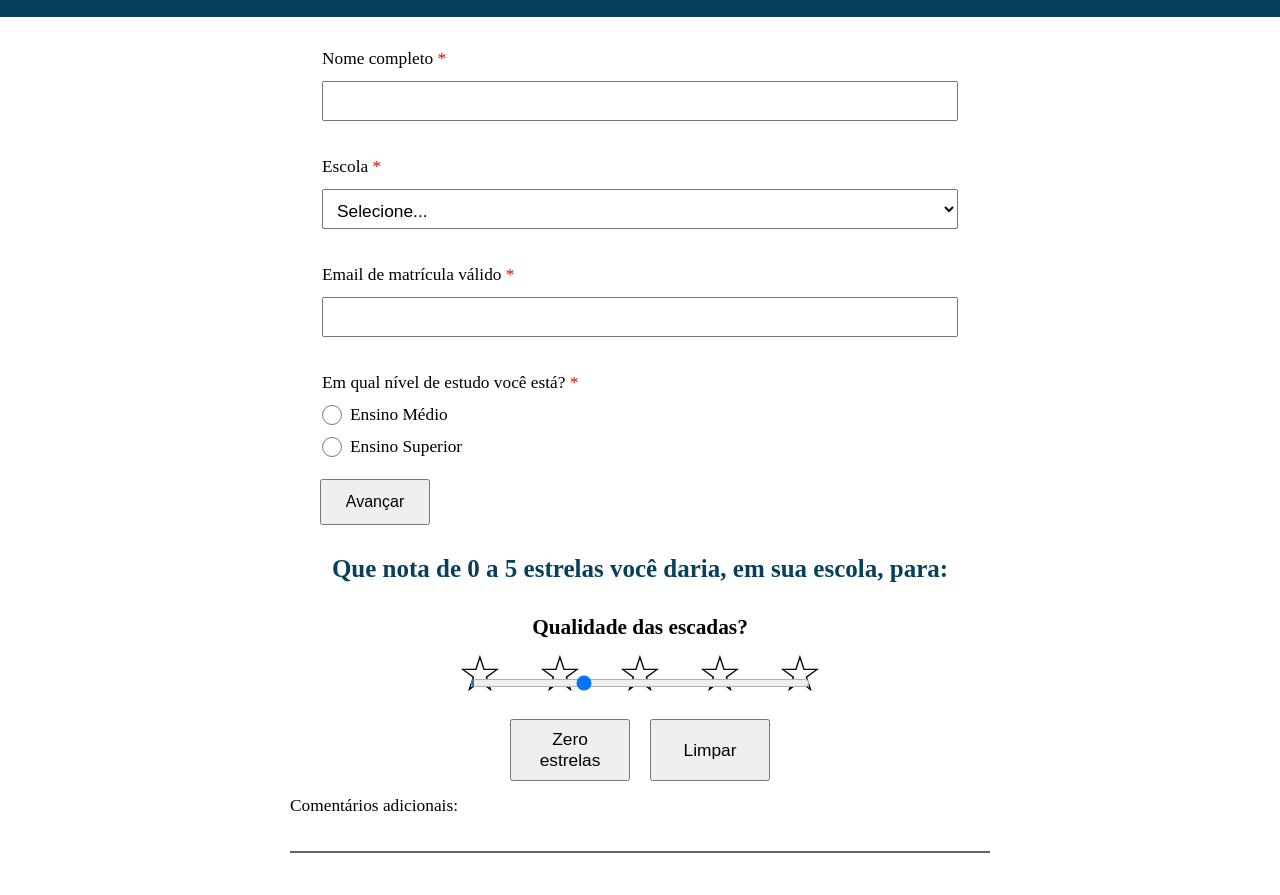
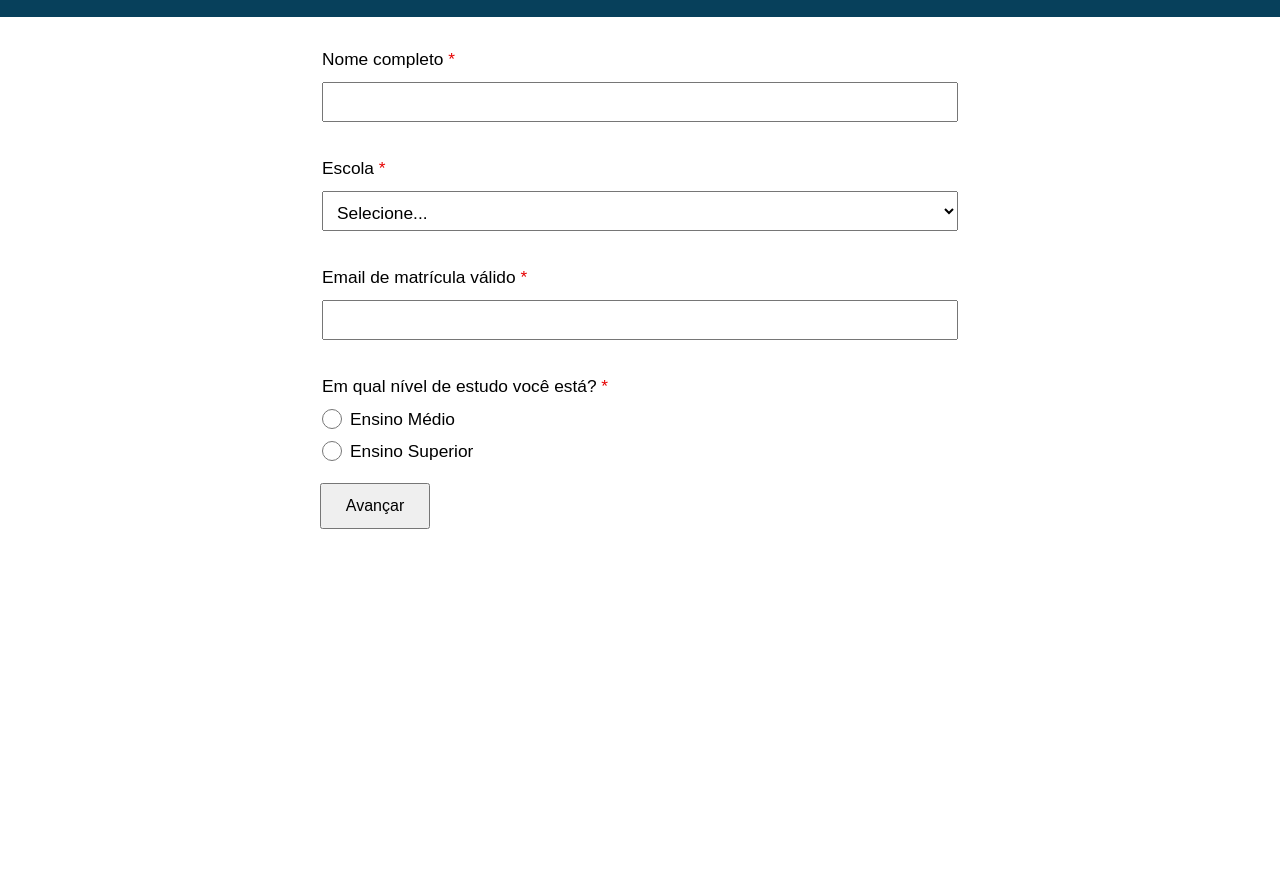
Before and after one commit to guirodrigues26/feira-tecnico-2025, a plain HTML site: page form/form.html in a window 1280 px wide. Shown: the part 57-952 px from the top of the page. After the commit the page ends 800 px from the top, so only its background shows below. Drawn offline with Linux system fonts and the light colour scheme.

Commit message:
pequenas funcionalidades

```diff
--- a/form/form.css
+++ b/form/form.css
@@ -56,6 +56,7 @@ nav{
 main {
     margin: 0 auto;
     display: flex;
+    font-family: 'Poppins', sans-serif;
 }
 
 form {
@@ -145,7 +146,7 @@ fieldset {
 }
 
 #q {
-    font-size: 25px;
+    font-size: 22px;
     font-weight: bold;
     margin: 30px 0;
     color: #07405b;
@@ -166,11 +167,16 @@ fieldset {
 .rating {
     margin-top: 35px;
     width: 340px;
+    /*opacity: 0;*/
+}
+
+.rating:hover {
+    cursor: pointer;
 }
 
 .rating-stars {
     position: relative;
-    bottom: 46.5px;
+    bottom: 47.5px;
     display: grid;
     width: 400px;
     max-width: 100%;
@@ -213,8 +219,8 @@ fieldset {
     border-left: none;
     border-right: none;
     font-size: 12pt;
-    margin-top: 14px;
-    padding-bottom: 3px;
+    margin-top: 10px;
+    padding-bottom: 4px;
 }
 
 .comments input:focus {
@@ -228,3 +234,12 @@ hr {
     border: none;
     border-top: 2px solid #0a8ac5;
 }
+
+.addenda {
+    color: #0f6f9b;
+    font-style: italic;
+}
+
+.addenda + .addenda {
+    margin-top: 10px;
+}
--- a/form/form.html
+++ b/form/form.html
@@ -7,8 +7,8 @@
     <title>Formulário - MaPOA</title>
 </head>
 <body>
+    <header>
     <div class="background-azul">
-<header>
         <div class="container">
             <nav>
                 <div class="logo">
@@ -24,8 +24,7 @@
         </div>
     </header>
     <main>
-    <form>
-        <div id="pii">
+        <form id="pii" style="display:flex">
             <fieldset data-pii="1" class="pii-question">
                 <label class="pii-input-label" for="1-nome">Nome completo&nbsp;<span class="ob">*</span></label>
                 <input name="nome" class="pii-input" id="1-nome" type="text" required>
@@ -35,7 +34,6 @@
                 <label class="pii-input-label" for="2-escola">Escola&nbsp;<span class="ob">*</span></label>
                 <select name="escola" class="pii-input" id="2-escola" list="escolas" type="text" placeholder="Selecione" required>
                     <option value="" id="escolas-empty">Selecione...</option>
-                    <!--DEIXAR EM ORDEM ALFABÉTICA!!-->
                     <option value="lorem">Escola Municipal Lorem</option>
                     <option value="ipsum">Escola Ipsum</option>
                     <option value="dolor">Escola Santa Dolor</option>
@@ -72,60 +70,67 @@
                     <label class="pii-radio-label" for="4-q2">Ensino Superior</label>
                 </div>
             </fieldset>
-            <button id="pii-submit" type="submit">Avançar</button>
-            <!--<button id="pii-submit" onclick="piiSubmit()">Avançar</button>-->
+            <button id="pii-submit" type="submit" >Avançar</button>
+        </form>
 
-        <!--protótipo, depois isso vai ser um form-->
-        <div id="main-form">
+        <form id="main-form" style="display:none">
+            <p class="addenda">Preencha, no mínimo, cinco respostas</p>
+            <p class="addenda">Comentários são opcionais, e campos em branco serão ignorados</p>
             <p id="q">Que nota de 0 a 5 estrelas você daria, em sua escola, para:</p>
             <fieldset class="question" data-question="0">
                 <label class="question-label" for="question-0">Qualidade das escadas?</label>
-                <input class="rating" id="question-0" type="range" min="1" max="5" value="0">
+                <input class="rating" id="question-0"  type="range" min="1" max="5" value="0">
                     <div class="rating-stars">
                         <span>☆</span><span>☆</span><span>☆</span><span>☆</span><span>☆</span>
                     </div>
+                <div class="test"></div>
                 <div class="button-container">
-                    <button type="" class="no-stars">Zero estrelas</button>
-                    <button type="" class="clear-answer">Limpar</button>
+                    <button type="button" class="clear-stars">Zero estrelas</button>
+                    <button type="button" class="clear-answer">Limpar</button>
                 </div>
                 <div class="comments">
                     <label for="comments-0">Comentários adicionais:</label>
                     <input id="comments-0" type="text">
                 </div>
             </fieldset>
+
             <hr>
+
             <fieldset class="question" data-question="1">
                 <label class="question-label" for="question-1">Qualidade do uniforme?</label>
                 <input class="rating" id="question-1" type="range" min="1" max="5" value="0">
                     <div class="rating-stars">
                         <span>☆</span><span>☆</span><span>☆</span><span>☆</span><span>☆</span>
                     </div>
+                <div class="test">0</div>
                 <div class="button-container">
-                    <button type="" class="no-stars">Zero estrelas</button>
-                    <button type="" class="clear-answer">Limpar</button>
+                    <button type="button" class="clear-stars">Zero estrelas</button>
+                    <button type="button" class="clear-answer">Limpar</button>
                 </div>
                 <div class="comments">
                     <label for="comments-1">Comentários adicionais:</label>
                     <input id="comments-1" type="text">
                 </div>
             </fieldset>
+
             <hr>
+
             <fieldset class="question" data-question="2">
                 <label class="question-label" for="question-2">Qualidade do almoço?</label>
                 <input class="rating" id="question-2" type="range" min="1" max="5" value="0">
                     <div class="rating-stars">
                         <span>☆</span><span>☆</span><span>☆</span><span>☆</span><span>☆</span>
                     </div>
+                <div class="test">0</div>
                 <div class="button-container">
-                    <button type="" class="no-stars">Zero estrelas</button>
-                    <button type="" class="clear-answer">Limpar</button>
+                    <button type="button" class="clear-stars">Zero estrelas</button>
+                    <button type="button" class="clear-answer">Limpar</button>
                 </div>
                 <div class="comments">
                     <label for="comments-2">Comentários adicionais:</label>
                     <input id="comments-2" type="text">
                 </div>
             </fieldset>
-        </div>
         </form>
     </main>
     <script src="form.js"></script>
--- a/form/form.js
+++ b/form/form.js
@@ -1,14 +1,31 @@
-const piiContainer = document.getElementById("pii");
+const piiForm = document.getElementById('pii');
+const piiSubmit = document.getElementById("pii-submit");
+const mainForm = document.getElementById('main-form');
+const questions = document.querySelectorAll('.question');
+let answeredQuestions = 0;
 
-const listaEscolas =
-    [
-        "Escola Municipal Lorem",
-        "Escola Ipsum",
-        "Escola São Dolor",
-        "Escola Sit",
-        "Escola Amet"
-    ];
+piiForm.addEventListener('submit', (e) => {
+    e.preventDefault();
 
-// let questionZeroValue = document.getElementById("question-0").value;
+    piiForm.style.display = "none";
+    mainForm.style.display = "flex";
+});
 
-// let piiName = document.getElementById("")
+questions.forEach(question => {
+    const ratingSliders = question.querySelectorAll('.rating');
+
+    ratingSliders.forEach(ratingSlider => {
+        ratingSlider.addEventListener('input', () => {
+            const test = question.querySelector('.test')
+            test.innerHTML = ratingSlider.value
+        })
+    })
+
+    const clearStars = question.querySelector('.clear-stars');
+
+    const clearAnswer = question.querySelector('.clear-answer')
+});
+
+// let questionZeroValue = document.getElementById('question-0').value;
+
+// let piiName = document.getElementById('')
```
Lines whose indentation alone changed are shown as unchanged.
